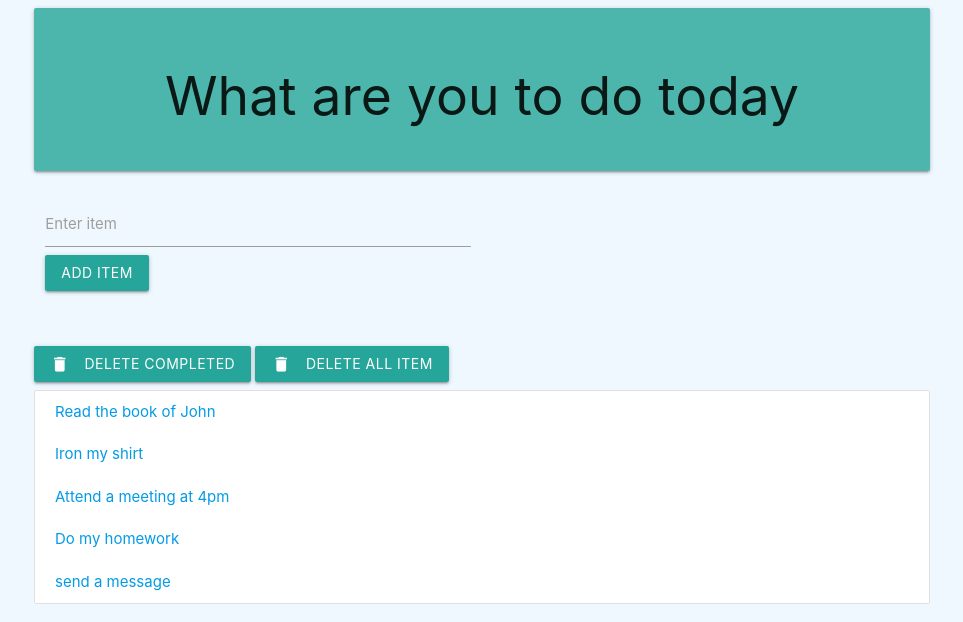
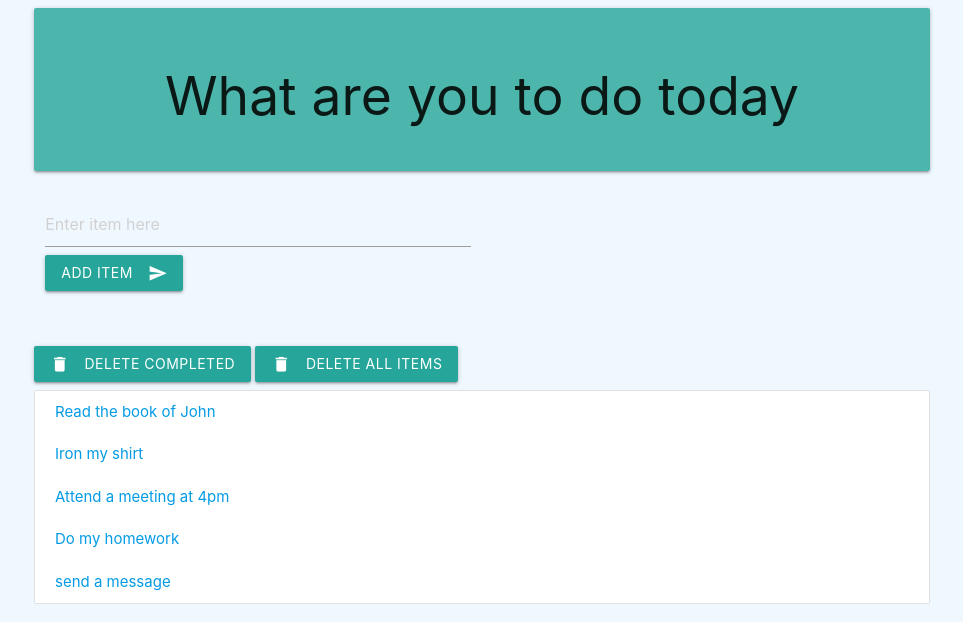
Before and after one commit to earnesto-prog/djangoprojet2, a Django app: page / in a window 1280 px wide. Shown: the top 622 px of the page, without its empty margins (158-1121 px from the left). Run offline with Django 3.2, Linux system fonts and the light colour scheme; data comes from the database, SQL or seed files in the repository; both versions use the stored data as it was after the commit.

Commit message:
Added forms to capture data and implement button functionality

```diff
--- /dev/null
+++ b/todolists/form.py
@@ -0,0 +1,7 @@
+from django import forms
+
+
+class TodolistForm(forms.Form):
+    text = forms.CharField(max_length=45, widget = forms.TextInput(
+        attrs={'id': 'list_item', 'type': 'text', 'class': 'validate', 'placeholder': 'Enter item here'}
+    ))
--- a/todolists/templates/todolists/index.html
+++ b/todolists/templates/todolists/index.html
@@ -24,14 +24,17 @@
 
             <div class="row">
 
-                <form class="col s12">
-
+                <form class="col s12" action="{% url 'add'%}" method="POST" role="form">
+                    {% csrf_token %}
                     <div class="row">
 
                         <div class="input-field col s6">
-                            <input id="list_item" type="text" class="validate">
-                            <label for="list_item">Enter item</label>
-                            <span> <a class="waves-effect waves-light btn">ADD ITEM</a>
+                            <!-- <input id="list_item" type="text" class="validate"> -->
+                            {{ form.text}}
+                            <!-- <label for="list_item">Enter item</label> -->
+                            <span> <button class="btn waves-effect waves-light" type="submit" name="action">ADD ITEM
+                                <i class="material-icons right">send</i>
+                              </button>
                             </span>
 
                         </div>
@@ -42,16 +45,16 @@
 
             </div>
 
-             <a class="waves-effect waves-light btn"><i class="material-icons left">delete</i>DELETE COMPLETED</a>
-             <a class="waves-effect waves-light btn"><i class="material-icons left">delete</i>DELETE ALL ITEM</a>
+             <a class="waves-effect waves-light btn" href="{% url 'deletecompleted' %}"><i class="material-icons left">delete</i>DELETE COMPLETED</a>
+             <a class="waves-effect waves-light btn" href="{% url 'deleteall' %}"><i class="material-icons left">delete</i>DELETE ALL ITEMS</a>
 
             <ul class="collection">
 
                 {% for todolist in todo_items %}
                     {% if todolist.completed %}
-                    <li class="collection-item ">{{todolist.text}}</li>
+                    <li class="collection-item completed">{{todolist.text}}</li>
                     {% else %}
-                    <a href="#"><li class="collection-item">{{todolist.text}}</li></a>
+                    <a href="{% url 'completed' todolist.id %}"><li class="collection-item">{{todolist.text}}</li></a>
                     {% endif %}
                 {% endfor %}
 
--- a/todolists/urls.py
+++ b/todolists/urls.py
@@ -3,5 +3,11 @@ from . import views
 
 urlpatterns = [
 
-    path('', views.index, name='index')
+    path('', views.index, name='index'),
+    path('add', views.addTodoItem, name='add'),
+    path('completed/<todo_id>', views.completedTodo, name='completed'),
+    path('deletecompleted', views.deleteCompleted, name='deletecompleted'),
+    path('deleteall', views.deleteAllItems, name='deleteall')
+
+
 ]
--- a/todolists/views.py
+++ b/todolists/views.py
@@ -1,8 +1,36 @@
-from django.shortcuts import render
+from django.shortcuts import render, redirect
 from .models import Todolist
+from .form import TodolistForm
+from django.views.decorators.http import require_POST
 # Create your views here.
 
 def index(request):
     todo_items = Todolist.objects.order_by('id')
-    context = {'todo_items': todo_items}
+    form = TodolistForm()
+    context = {'todo_items': todo_items, 'form' : form}
     return render(request, 'todolists/index.html', context)
+
+@require_POST
+def addTodoItem(request):
+    form = TodolistForm(request.POST)
+
+    if form.is_valid():
+        new_todo = Todolist(text=request.POST['text'])
+        new_todo.save()
+    return redirect('index')
+
+
+def completedTodo(request, todo_id):
+    todo = Todolist.objects.get(pk=todo_id)
+    todo.completed = True
+    todo.save()
+    return redirect('index')
+
+
+def deleteCompleted(request):
+    Todolist.objects.filter(completed__exact=True).delete()
+    return redirect('index')
+
+def deleteAllItems(request):
+    Todolist.objects.all().delete()
+    return redirect('index')
```
Also changed, not shown: db.sqlite3.
